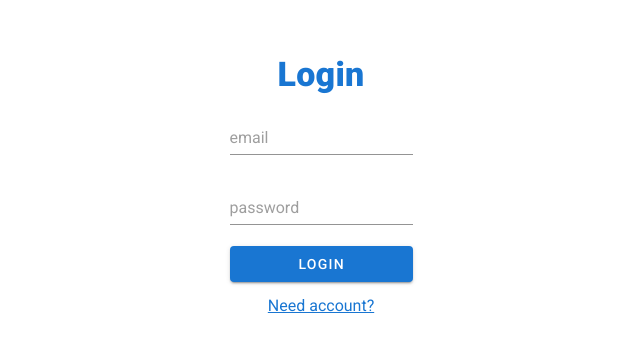
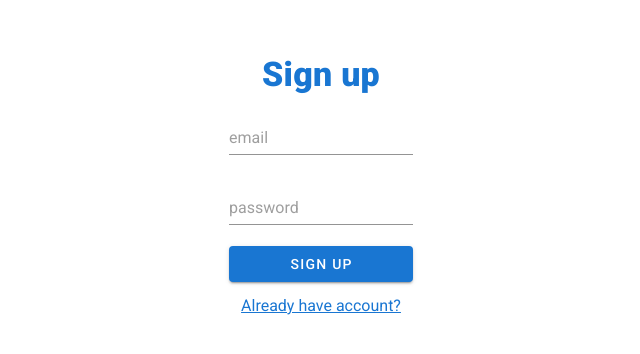
Before and after one commit to nthbutsky/ba-fe-course-exam-final-efficiency, a Vue app: page /signup in a window 1280 px wide. Before the commit this address led to /login. Shown: the part 196-550 px from the top of the page, without its empty margins (319-959 px from the left). Built offline with nearby package versions, Linux system fonts and the light colour scheme; no server answers.

Commit message:
configure router FINAAAAAAALY :))))))))

```diff
--- a/src/App.vue
+++ b/src/App.vue
@@ -1,19 +1,13 @@
 <template>
-  <router-view />
+  <router-view></router-view>
 </template>
 
 <script>
-import { authService } from "./api/authentication";
-
 export default {
   name: "App",
 
   data: () => ({
     //
   }),
-
-  mounted() {
-    authService.checkUserState();
-  },
 };
 </script>
--- a/src/api/authentication.js
+++ b/src/api/authentication.js
@@ -8,13 +8,13 @@ import {
 } from "firebase/auth";
 import router from "../router/router";
 
-export const authService = {
+const authService = {
   async signUp(email, password) {
     try {
       const auth = getAuth(app);
       await createUserWithEmailAndPassword(auth, email, password).then(
         (userCredential) => {
-          router.replace("/");
+          router.replace("/login");
           console.log(
             `USER ${userCredential.user.email} HAS BEEN SUCCESFULLY CREATED!`
           );
@@ -34,6 +34,13 @@ export const authService = {
           console.log(
             `USER ${userCredential.user.email} HAS BEEN SUCCESFULLY LOGGED IN!`
           );
+          localStorage.setItem(
+            "user",
+            JSON.stringify({
+              uid: userCredential.user.uid,
+              jwt: userCredential.user.accessToken,
+            })
+          );
         }
       );
     } catch (error) {
@@ -45,6 +52,7 @@ export const authService = {
     try {
       const auth = getAuth(app);
       await signOut(auth).then(() => {
+        localStorage.clear("user");
         router.replace("/login");
         console.log("logged out");
       });
@@ -53,21 +61,18 @@ export const authService = {
     }
   },
 
-  async checkUserState() {
-    try {
-      const auth = getAuth(app);
+  checkUserState() {
+    const auth = getAuth();
     onAuthStateChanged(auth, (user) => {
       if (user) {
         const name = user.reloadUserInfo.email;
-          router.push("/");
         console.log(`USER ${name} IS SIGNED IN!`);
       } else {
         router.push("/login");
         console.log("NO USER SIGNED IN!");
       }
     });
-    } catch (error) {
-      this.error = error;
-    }
   },
 };
+
+export default authService;
--- a/src/components/Main.vue
+++ b/src/components/Main.vue
@@ -39,22 +39,17 @@
 
     <v-main>
       <v-container fluid>
-        <Todos />
+        <router-view></router-view>
       </v-container>
     </v-main>
   </v-app>
 </template>
 
 <script>
-import { authService } from "../api/authentication";
-import Todos from "../components/Todos";
+import authService from "../api/authentication";
 
 export default {
   name: "Main",
-
-  components: {
-    Todos,
-  },
 
   data: () => ({
     drawer: null,
@@ -75,7 +70,6 @@ export default {
   methods: {
     logOut() {
       authService.logOut();
-      this.$router.push("/login");
     },
   },
 };
--- a/src/router/router.js
+++ b/src/router/router.js
@@ -1,11 +1,10 @@
 import Vue from "vue";
 import Router from "vue-router";
 import Home from "../views/Home.vue";
+import Todos from "../components/Todos.vue";
 import UserLogin from "../views/UserLogin.vue";
 import UserSignup from "../views/UserSignup.vue";
 import NotFound from "../views/NotFound.vue";
-import { app } from "../api/firebase";
-import { getAuth } from "firebase/auth";
 
 Vue.use(Router);
 
@@ -18,41 +17,56 @@ const router = new Router({
       name: "Home",
       component: Home,
       meta: { requiresAuth: true },
+      children: [
+        {
+          path: "/todos",
+          name: "Todos",
+          component: Todos,
+          meta: { requiresAuth: true },
+        },
+      ],
     },
     {
       path: "/login",
       name: "UserLogin",
       component: UserLogin,
-      meta: { requiresGuest: true },
+      meta: { guest: true },
     },
     {
       path: "/signup",
       name: "UserSignup",
       component: UserSignup,
-      meta: { requiresGuest: true },
+      meta: { guest: true },
     },
     {
       path: "/:catchAll(.*)",
       name: "NotFound",
       component: NotFound,
-      meta: { requiresGuest: true },
     },
   ],
 });
 
 router.beforeEach((to, from, next) => {
-  if (to.matched.some((record) => record.meta.requiresAuth)) {
-    if (getAuth(app).currentUser === null) {
+  const requiresAuth = to.matched.some((record) => record.meta.requiresAuth);
+  const guest = to.matched.some((record) => record.meta.guest);
+  const authenticatedUser = localStorage.getItem("user");
+
+  if (requiresAuth) {
+    if (authenticatedUser) {
+      next();
+    } else {
       next({
-        name: "UserLogin",
+        path: "/login",
       });
-    } else {
-      next();
     }
-  } else if (to.matched.some((record) => record.meta.requiresGuest)) {
-    if (getAuth(app).currentUser !== null) {
+  } else {
+    next();
+  }
+
+  if (guest) {
+    if (authenticatedUser) {
       next({
-        name: "Home",
+        path: "/",
       });
     } else {
       next();
--- a/src/views/UserLogin.vue
+++ b/src/views/UserLogin.vue
@@ -28,7 +28,7 @@
 </template>
 
 <script>
-import { authService } from "../api/authentication";
+import authService from "../api/authentication";
 
 export default {
   name: "UserLogin",
--- a/src/views/UserSignup.vue
+++ b/src/views/UserSignup.vue
@@ -28,7 +28,7 @@
 </template>
 
 <script>
-import { authService } from "../api/authentication";
+import authService from "../api/authentication";
 
 export default {
   name: "UserSignup",
@@ -44,7 +44,6 @@ export default {
   methods: {
     signUp() {
       authService.signUp(this.email, this.password);
-      this.$router.push("/");
     },
   },
 };
```
Lines whose indentation alone changed are shown as unchanged.
